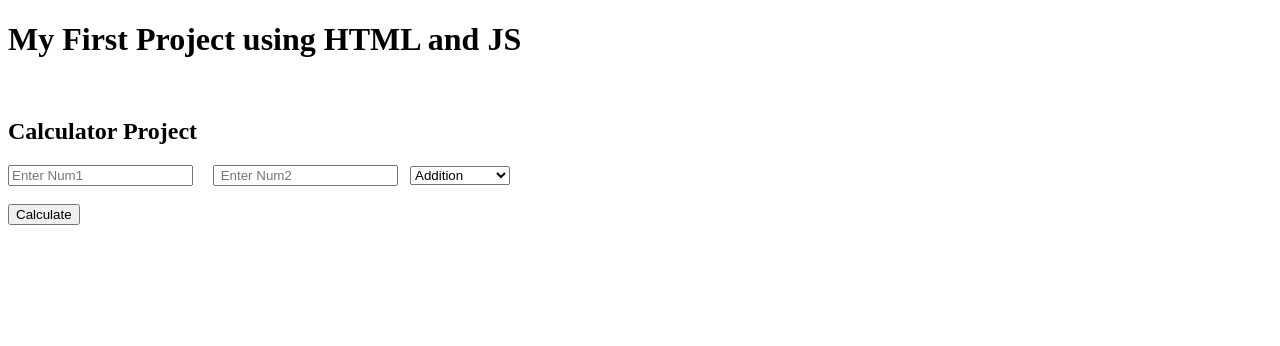
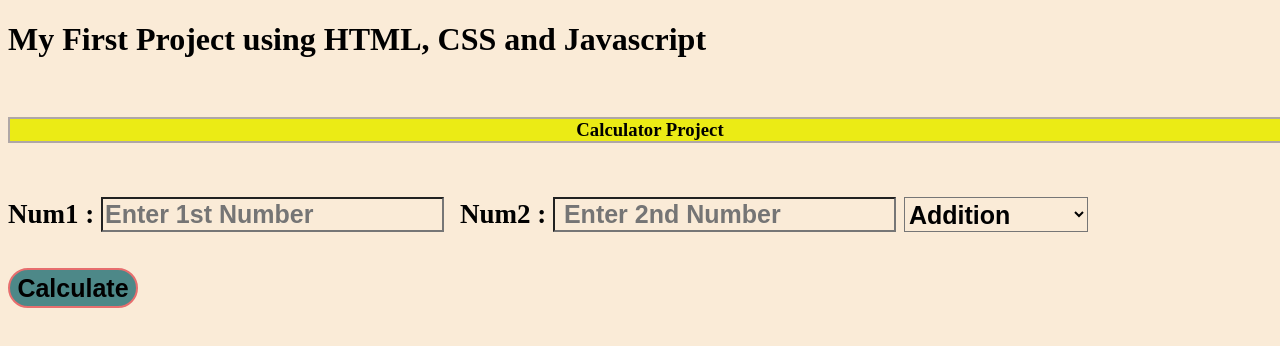
Before and after one commit to dubeyrajneesh/CALCULATOR-PROJECT, a plain HTML site: page index.html in a window 1280 px wide. Drawn offline with Linux system fonts and the light colour scheme.

Commit message:
first commit

```diff
--- a/index.html
+++ b/index.html
@@ -5,15 +5,21 @@
     <meta http-equiv="X-UA-Compatible" content="IE=edge">
     <meta name="viewport" content="width=device-width, initial-scale=1.0">
     <title>Calculator Project</title>
+    <link rel="stylesheet" href="style.css">
+
+
 </head>
 <body>
-    <h1> My First Project using HTML and JS</h1>
+    <h1> My First Project using HTML, CSS and Javascript</h1>
     <br>
-    <h2> Calculator Project</h2>
+    <h3> Calculator Project</h3>
+    <br>
+    <br>
 
-    <div>
-        <input type="text" id="num1" placeholder="Enter Num1"> &nbsp &nbsp
-        <input type="text" id="num2" placeholder=" Enter Num2"> &nbsp
+    <div id="div1">
+        <div id="div2">
+      <div id="div3"><span id="change1" >Num1 : </span><input type="text" id="num1" placeholder="Enter 1st Number"> &nbsp &nbsp </div> <br>
+      <div id="div4"> <span id="change2"> Num2 : </span><input type="text" id="num2" placeholder=" Enter 2nd Number"> &nbsp  </div><br>
 
         <select id="myselection">
 
@@ -22,14 +28,19 @@
             <option value="mul" id="mymul">Multiplication</option>
             <option value="div" id="mydiv">Division</option>
         </select>
+        <br>
+
+    </div>
 
         <br><br>
-        <button id="calculate" onclick="calculate()"> Calculate</button><br>
+       <button id="calculate" onclick="calculate()"> Calculate</button>
+       <br>
         <h2 id="ans"></h2>
 
     </div>
 
     <script src="./project.js"></script>
 
+
 </body>
 </html>
--- a/project.js
+++ b/project.js
@@ -16,7 +16,8 @@ const calculate= () =>{
     let ans = 0.00;
     if(operation === 'add')
     {
-        ans= num1 + num2 ;
+
+      ans = num1 + num2 ;
     }
 
     else if(operation === 'sub')
--- /dev/null
+++ b/style.css
@@ -0,0 +1,103 @@
+*{
+    background-color:antiquewhite;
+}
+#calculate{
+   color:black;
+   background-color:rgb(77, 136, 136);
+   font-weight:bold;
+   font-size:25px ;
+   border: 2px solid rgb(231, 110, 110) ;
+   border-radius: 25px ;
+}
+
+button{
+    width: 130px;
+    height: 40px ;
+
+}
+
+button:hover{
+
+    width: 150px;
+    height:50px ;
+
+   color:red ;
+}
+
+#ans{
+
+    font-size: 25px ;
+    font-weight:bold;
+
+}
+
+h2:visited{
+    width: 200px;
+    height: 60px;
+
+}
+#change1{
+    font-size:27px;
+    font-weight:800;
+}
+#change2{
+    font-size:27px;
+    font-weight:800;
+}
+#num1{
+    font-size:25px;
+    font-weight:600;
+}
+#num2{
+    font-size:25px;
+    font-weight:600;
+}
+
+#myselection{
+    font-size:25px;
+    font-weight:600;
+}
+h1{
+    width: 100%;
+}
+
+h3{
+    display: flex;
+    width:100vw;
+    border : 2px solid rgb(175, 167, 167) ;
+    justify-content: center;
+    align-items: center ;
+    background-color:rgb(235, 235, 21);
+}
+h2{
+    font-size: 45px;
+    font-weight:800;
+    width: 14% ;
+    background-color: rgb(228, 100, 100);
+    position: relative;
+    animation-name: example;
+    animation-duration: 4s;
+    animation-direction: reverse;
+}
+@keyframes example{
+    0%   {background-color:red; left:0px; top:0px;}
+    25%  {background-color:yellow; left:200px; top:0px;}
+    50%  {background-color:blue; left:200px; top:200px;}
+    75%  {background-color:green; left:0px; top:200px;}
+    100% {background-color:red; left:0px; top:0px;}
+}
+
+@media only screen and (max-width: 480px)
+{
+   #div2{
+    display:block;
+   }
+}
+
+@media only screen and (min-width: 481px)
+{
+    #div2{
+        display: flex;
+        flex-direction: row;
+    }
+}
```
